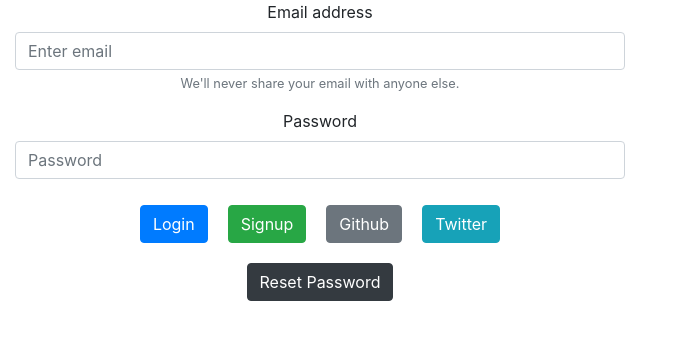
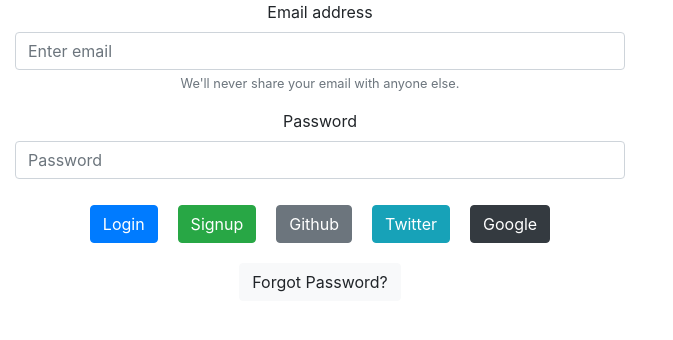
Before and after one commit to manthankumbhar/auth-demo-firebase, a React (Create React App) app: page / in a window 1280 px wide. Shown: the top 340 px of the page, without its empty margins (0-673 px from the left). Built offline with nearby package versions, Linux system fonts and the light colour scheme; no server answers.

Commit message:
google auth added

```diff
--- a/package.json
+++ b/package.json
@@ -11,7 +11,11 @@
     "firebaseui": "^4.7.1",
     "react": "^17.0.1",
     "react-dom": "^17.0.1",
+    "react-redux": "^7.2.2",
+    "react-router": "^5.2.0",
+    "react-router-dom": "^5.2.0",
     "react-scripts": "4.0.1",
+    "redux": "^4.0.5",
     "web-vitals": "^0.2.4"
   },
   "scripts": {
--- a/src/Login.js
+++ b/src/Login.js
@@ -1,6 +1,7 @@
 import React, { Component } from "react";
 import fire from "./config/Fire";
 import firebase from "firebase";
+import ui from "./config/Fire";
 
 class Login extends Component {
   constructor(props) {
@@ -64,6 +65,19 @@ class Login extends Component {
     fire
       .auth()
       .signInWithPopup(new firebase.auth.TwitterAuthProvider())
+      .then((u) => {})
+      .then((u) => {
+        console.log(u);
+      })
+      .catch((error) => {
+        alert(error);
+      });
+  }
+  signInGoogle(e) {
+    e.preventDefault();
+    fire
+      .auth()
+      .signInWithPopup(new firebase.auth.GoogleAuthProvider())
       .then((u) => {})
       .then((u) => {
         console.log(u);
@@ -148,13 +162,20 @@ class Login extends Component {
           >
             Twitter
           </button>
+          <button
+            onClick={this.signInGoogle}
+            style={{ margin: "10px" }}
+            className="btn btn-dark"
+          >
+            Google
+          </button>
           <br />
           <button
             onClick={this.passwordReset}
             style={{ margin: "10px" }}
-            className="btn btn-dark"
+            className="btn btn-light"
           >
-            Reset Password
+            Forgot Password?
           </button>
         </form>
       </div>
--- a/src/index.js
+++ b/src/index.js
@@ -3,6 +3,10 @@ import ReactDOM from 'react-dom';
 import './index.css';
 import App from './App';
 import 'bootstrap/dist/css/bootstrap.css';
+import { BrowserRouter } from 'react-router-dom';
 
 ReactDOM.render(
-    <App />, document.getElementById('root'));
+    <BrowserRouter>
+    <App />
+    </BrowserRouter>
+    , document.getElementById('root'));
```
Also changed, not shown: src/component/signup.js (added, +9 -0 lines), 2 other files (tests, documents, lock files or other folders).
